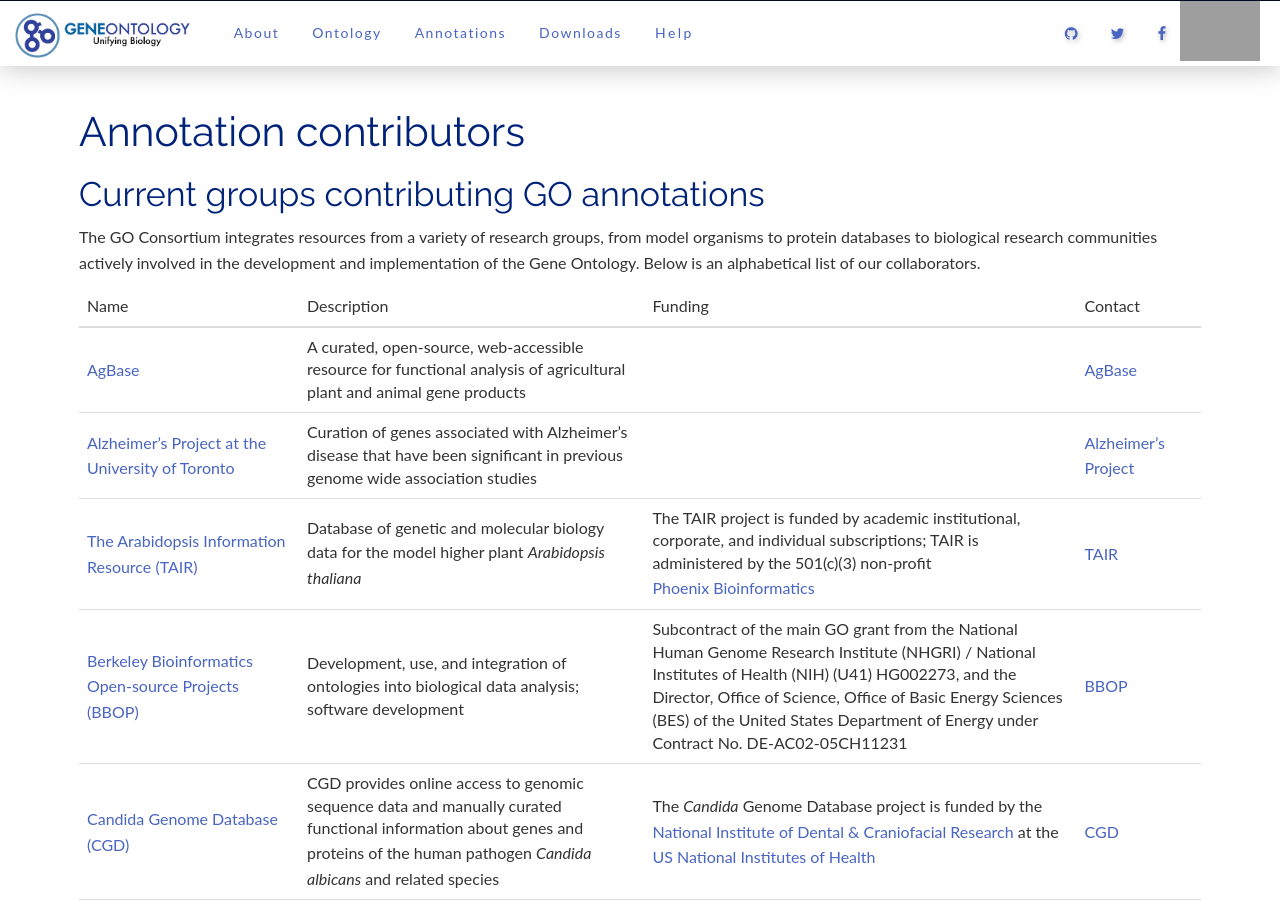
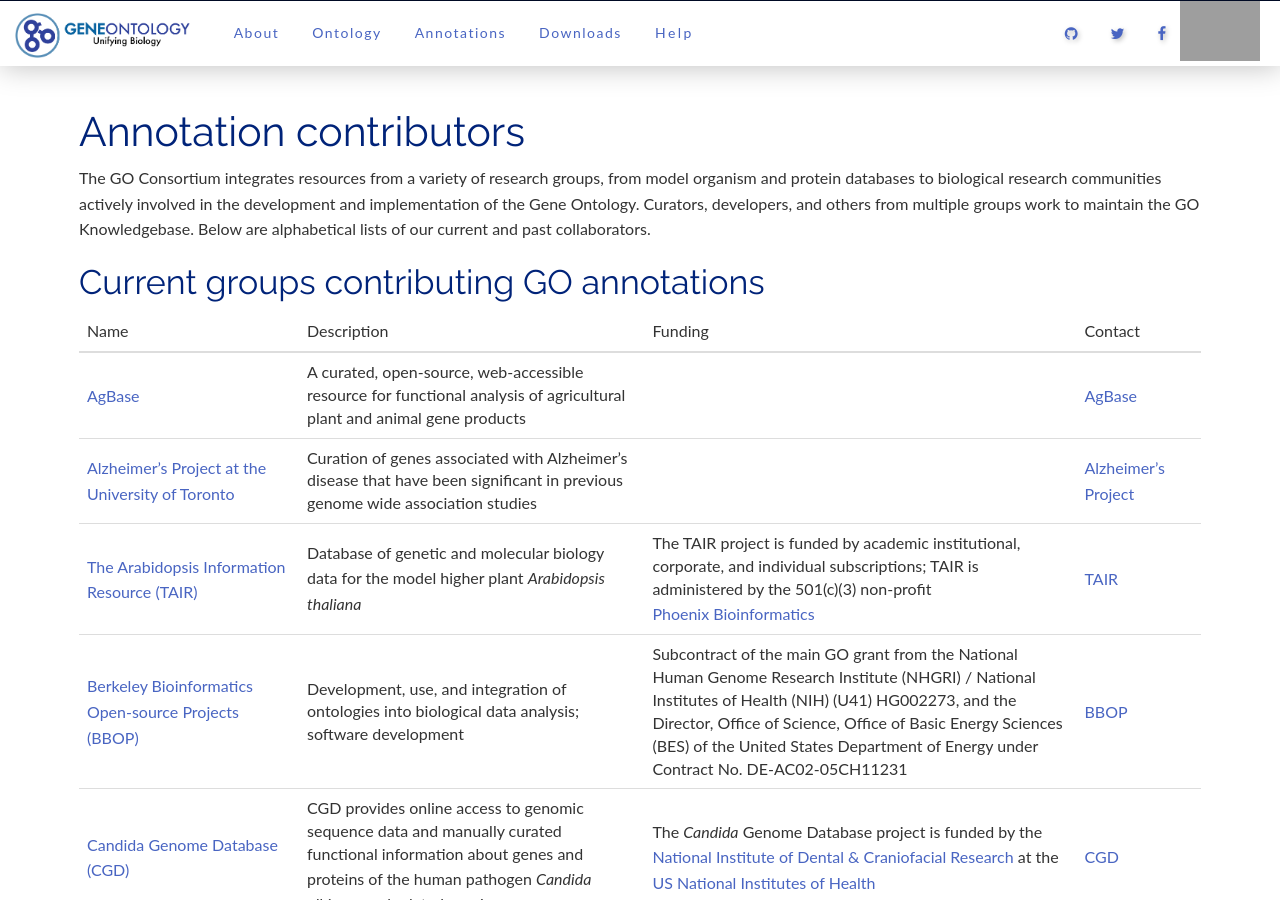
Before and after one commit to geneontology/geneontology.github.io, a Jekyll site: the page built from _docs/annotation-contributors.md, in a window 1280 px wide and 900 px high. Built offline with Jekyll 4.4.1, drawn with Linux system fonts in a browser that asks for light colours; nearby versions of some CDN libraries; grey boxes are pictures that could not be loaded.

Commit message:
Update annotation-contributors.md
adding more info to explain who GO is

```diff
--- a/_docs/annotation-contributors.md
+++ b/_docs/annotation-contributors.md
@@ -9,11 +9,9 @@
 ---
 
 # Annotation contributors
+The GO Consortium integrates resources from a variety of research groups, from model organism and protein databases to biological research communities actively involved in the development and implementation of the Gene Ontology. Curators, developers, and others from multiple groups work to maintain the GO Knowledgebase. Below are alphabetical lists of our current and past collaborators.
 
 ## Current groups contributing GO annotations
-
-The GO Consortium integrates resources from a variety of research groups, from model organisms to protein databases to biological research communities actively involved in the development and implementation of the Gene Ontology. Below is an alphabetical list of our collaborators.
-
 
 | Name 	| Description |	Funding |	Contact |
 |-------|-------------|---------|---------|
```
